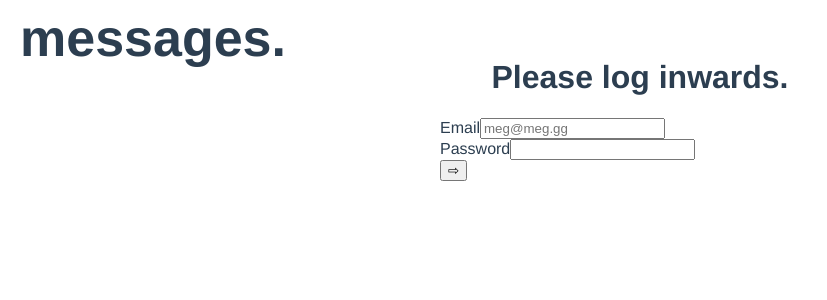
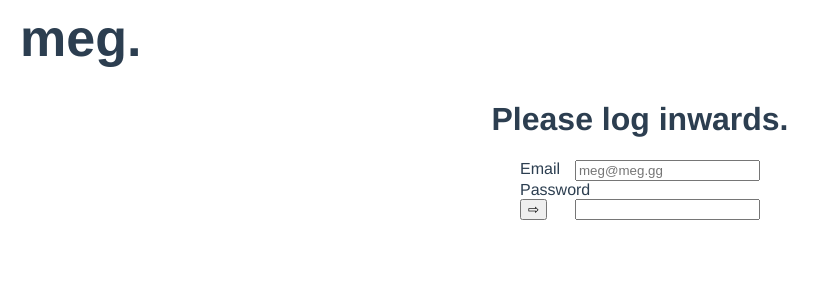
Before and after one commit to meg-co/meg-frontend, a Vue app: page /login in a window 1280 px wide. Shown: the top 300 px of the page, without its empty margins (0-827 px from the left). Built offline with nearby package versions, Linux system fonts and the light colour scheme.

Commit message:
rearrange divs

```diff
--- a/src/App.vue
+++ b/src/App.vue
@@ -1,12 +1,7 @@
 <template>
-  <div id="app">
-    <div id="nav">
-      <div class="meg-logo"><h1 class="meg-logo">messages.</h1></div>
+    <div id="app">
+        <router-view/>
     </div>
-    <div>
-      <router-view/>
-    </div>
-  </div>
 </template>
 
 <style>
@@ -28,13 +23,6 @@
   display: inline-block;
   vertical-align: text-bottom;
 }
-.nav-middle {
-  padding-top: 40px;
-}
-#nav {
-  padding: 0 30px 30px 12px;
-}
-
 #nav a {
   padding-top: 0;
   font-weight: bold;
--- a/src/components/Login.vue
+++ b/src/components/Login.vue
@@ -1,6 +1,8 @@
 <template>
-    <div id="root">
+    <div id="nav-login">
+        <Navbar title="meg."></Navbar>
         <h1>Please log inwards.</h1>
+        <div id="login-form">
             <form>
                 <label for="email">Email</label>
                 <input id="email"
@@ -18,13 +20,16 @@
                 <button type="button" v-on:click="tryLogin">⇨</button> <span v-if="loginError" class="color-error">{{loginError.message}}</span>
             </form>
         </div>
+    </div>
 </template>
 
 <script>
     import axios from 'axios';
+    import Navbar from "./Navbar";
     window.axios = axios;
     export default {
         name: 'Login',
+        components: {Navbar},
         data: () => ({
             username: '',
             password: '',
@@ -87,8 +92,14 @@
         text-align: left;
     }
 
-    #root {
-        max-width: 400px;
+    #login-form {
+        max-width: 240px;
         margin: 0 auto;
     }
+    #login-form input {
+        display: inline-block;
+        float: right;
+        margin-left: auto;
+        horiz-align: right;
+    }
 </style>
--- /dev/null
+++ b/src/components/Navbar.vue
@@ -0,0 +1,30 @@
+<template>
+    <div id="component-navbar">
+        <div class="meg-logo"><h1 class="meg-logo">{{title}}</h1></div>
+    </div>
+</template>
+
+<style>
+    .meg-logo {
+        font-weight: bolder;
+        font-size: 52px;
+        display: inline-block;
+        margin: 0;
+        float: left;
+    }
+    .nav-middle {
+        padding-top: 40px;
+    }
+    #component-navbar {
+        display: block;
+        padding: 0 30px 30px 12px;
+        height: 42px;
+    }
+</style>
+
+<script>
+    export default {
+        name: 'Navbar',
+        props: ['title']
+    }
+</script>
```
Lines whose indentation alone changed are shown as unchanged.
